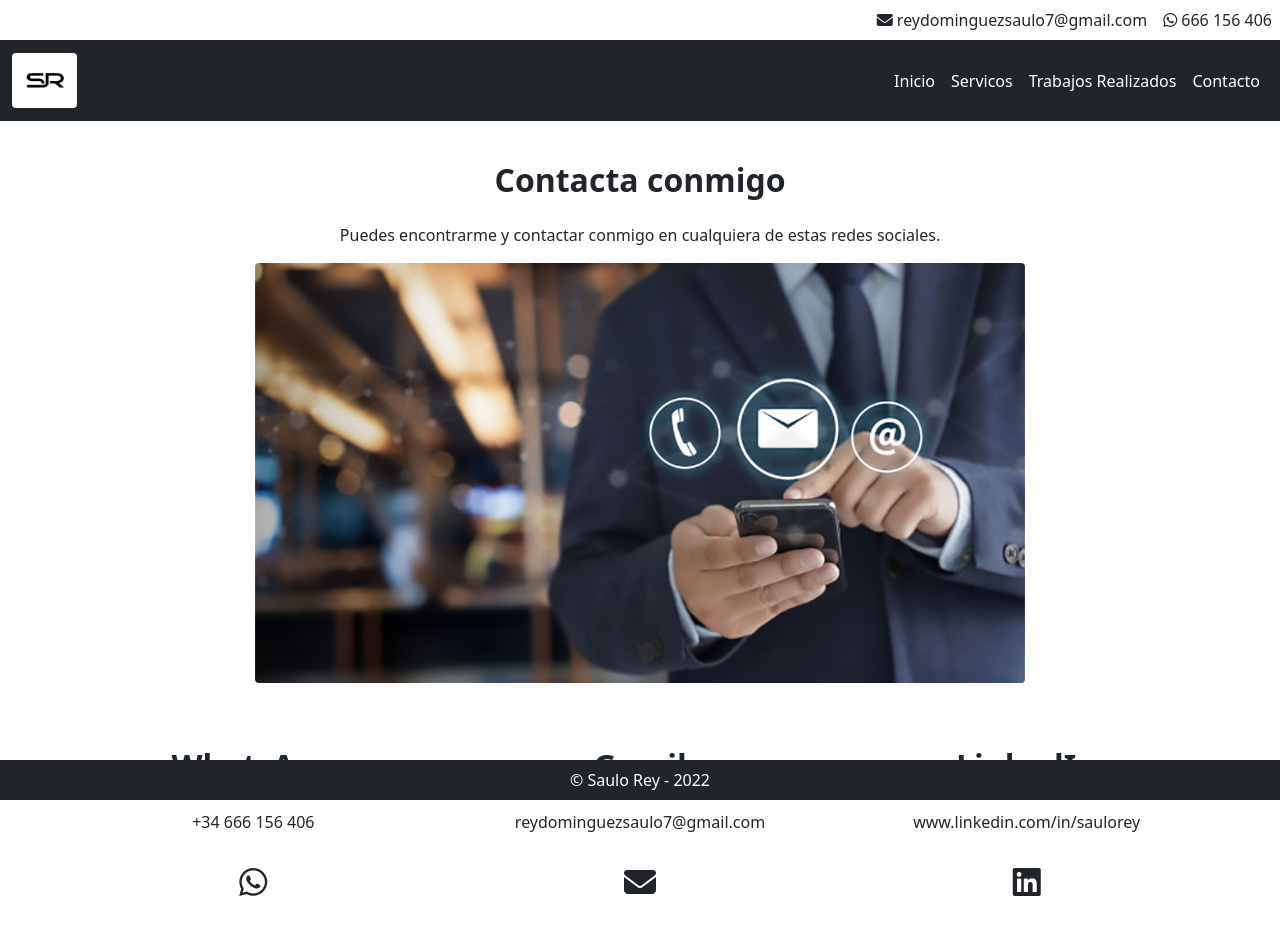
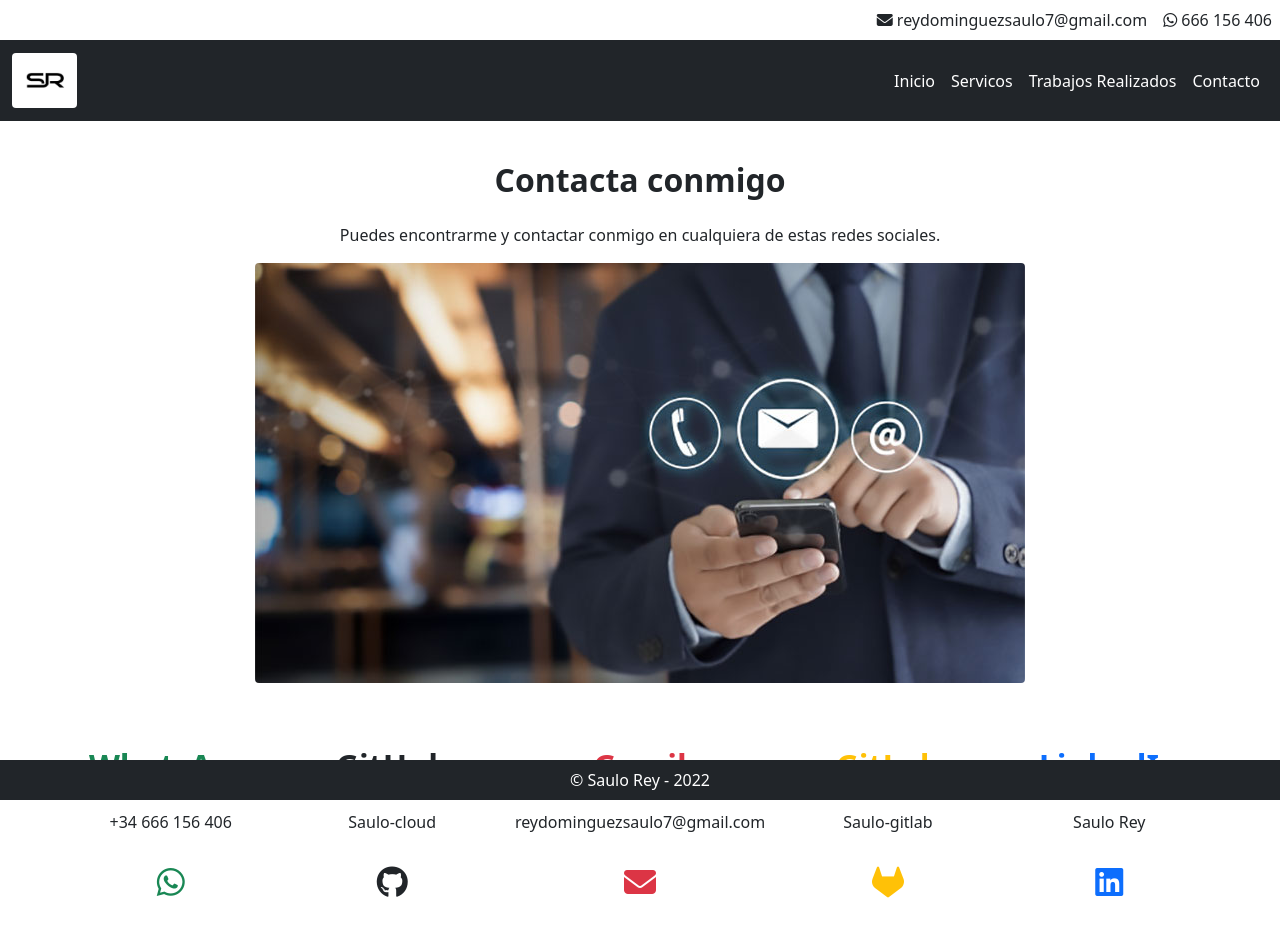
Before and after one commit to Saulo-cloud/SWP, an Angular app: page /contacto in a window 1280 px wide. Shown: the top 936 px of the page. Built offline with nearby package versions, Linux system fonts and the light colour scheme.

Commit message:
Añado colores as redes sociales de contacto

```diff
--- a/src/app/contacto/contacto.component.html
+++ b/src/app/contacto/contacto.component.html
@@ -9,25 +9,41 @@
 
         <div class="col-sm">
             <a target="_blank" href="https://whatsapp.com" class="text-dark text-decoration-none">
-                <h2 class="p-3"><strong>WhatsApp</strong></h2>
+                <h2 class="p-3 text-success"><strong>WhatsApp</strong></h2>
                 {{phone}} <br>
-                <i class="fa-brands fa-whatsapp fa-2xl p-5"></i>
+                <i class="fa-brands fa-whatsapp fa-2xl p-5 text-success"></i>
+            </a>
+        </div>
+
+        <div class="col-sm">
+            <a target="_blank" href="https://github.com/Saulo-cloud" class="text-dark text-decoration-none">
+                <h2 class="p-3"><strong>GitHub</strong></h2>
+                Saulo-cloud <br>
+                <i class="fa-brands fa-github fa-2xl p-5"></i>
             </a>
         </div>
 
         <div class="col-sm">
             <a target="_blank" href="https://gmail.com" class="text-dark text-decoration-none">
-                <h2 class="p-3"><strong>Gmail</strong></h2>
+                <h2 class="p-3 text-danger"><strong>Gmail</strong></h2>
                 {{gmail}} <br>
-                <i class="fa-solid fa-envelope fa-2xl p-5"></i>
+                <i class="fa-solid fa-envelope fa-2xl p-5 text-danger"></i>
+            </a>
+        </div>
+
+        <div class="col-sm">
+            <a target="_blank" href="https://gitlab.com/Saulo-gitlab" class="text-dark text-decoration-none">
+                <h2 class="p-3 text-warning"><strong>GitLab</strong></h2>
+                Saulo-gitlab <br>
+                <i class="fa-brands fa-gitlab fa-2xl p-5 text-warning"></i>
             </a>
         </div>
 
         <div class="col-sm">
             <a target="_blank" href="https://www.linkedin.com/in/saulorey" class="text-dark text-decoration-none">
-                <h2 class="p-3"><strong>LinkedIn</strong></h2>
-                www.linkedin.com/in/saulorey <br>
-                <i class="fa-brands fa-linkedin fa-2xl p-5"></i>
+                <h2 class="p-3 text-primary"><strong>LinkedIn</strong></h2>
+                Saulo Rey <br>
+                <i class="fa-brands fa-linkedin fa-2xl p-5 text-primary"></i>
             </a>
         </div>
 
```
